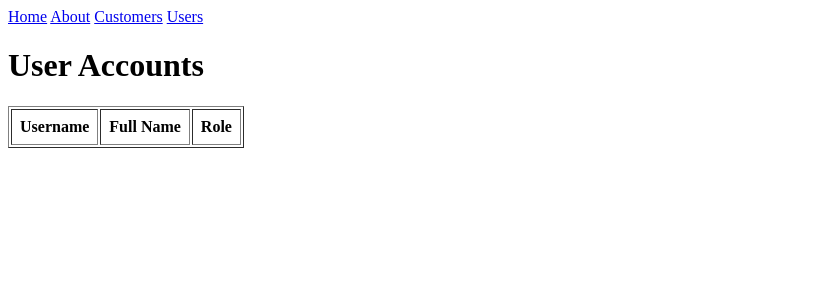
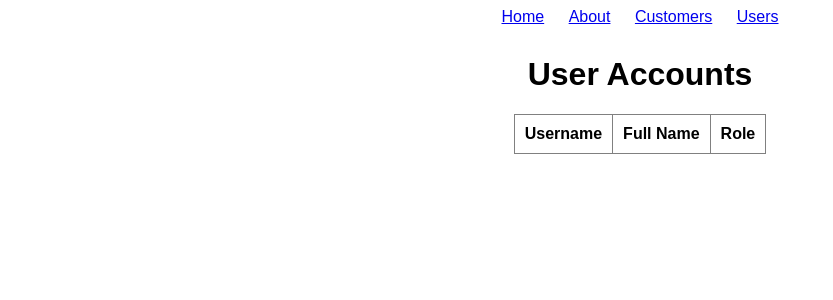
Before and after one commit to renzo-migueljpg/IT0049, a CodeIgniter 4 app: the page made by Technical1/app/Views/users.php in a window 1280 px wide. Shown: the top 300 px of the page, without its empty margins (0-833 px from the left). Run offline with PHP 8.4 and a stand-in for CodeIgniter, Linux system fonts and the light colour scheme; the template is opened without the code that fills it, so the values that code supplies are empty; some libraries are stand-ins or nearby versions.

Commit message:
little css

```diff
--- a/Technical1/app/Views/users.php
+++ b/Technical1/app/Views/users.php
@@ -3,6 +3,31 @@
 <head>
     <meta charset="UTF-8">
     <title>User Accounts</title>
+    <?php /** just to make the webpage look better*/ ?>
+    <style>
+    body {
+        font-family: Arial, sans-serif;
+        text-align: center;
+    }
+
+    nav {
+        margin-bottom: 30px;
+    }
+
+    nav a {
+        margin: 0 10px;
+    }
+
+    table {
+        margin: 20px auto;
+        border-collapse: collapse;
+    }
+
+    th,
+    td {
+        padding: 10px;
+    }
+</style>
 </head>
 <body>
     <nav>
```
Also changed, not shown: Technical1/app/Views/about.php (+25 -0 lines), Technical1/app/Views/customers.php (+25 -0 lines), Technical1/app/Views/home.php (+25 -0 lines).
